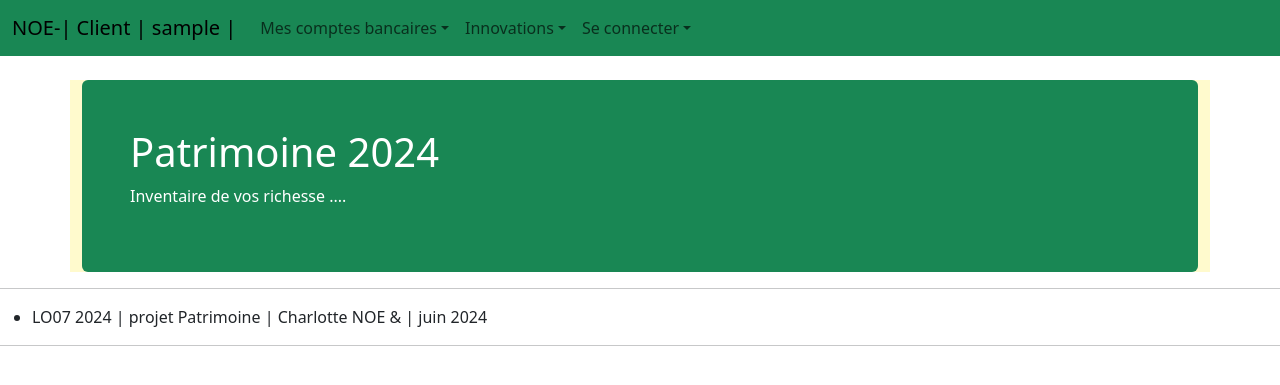
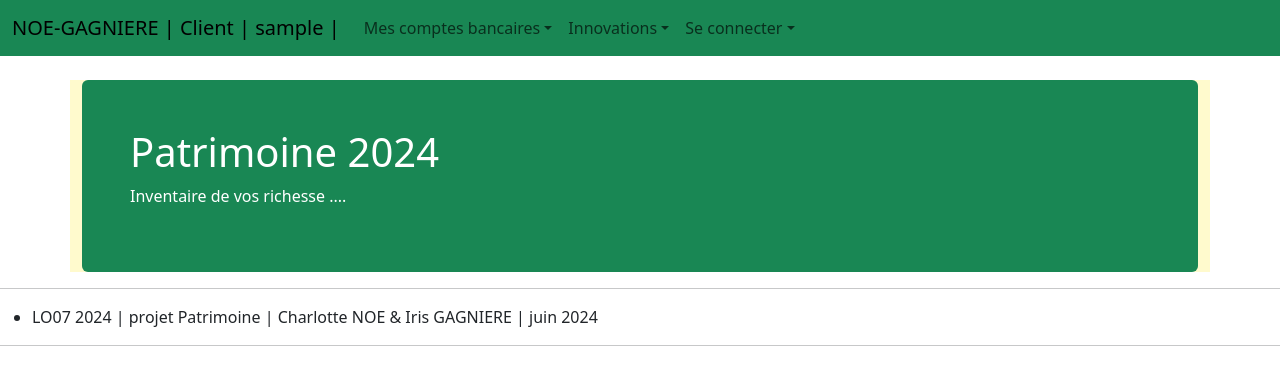
Before and after one commit to CharlotteNoe/ProjetLO07, a PHP site: page /projet/app/router/router1.php in a window 1280 px wide. Shown: the top 385 px of the page. Run offline with PHP 8.4, Linux system fonts and the light colour scheme; the visitor is signed in with stand-in values (Sample User, id 1); data that the repository does not hold is empty.

Commit message:
Ajout de mes noms
Premier push (j'espère que ça va bien se passer haaaa)

```diff
--- a/projet/app/view/fragment/fragmentPatrimoineFooter.html
+++ b/projet/app/view/fragment/fragmentPatrimoineFooter.html
@@ -3,7 +3,7 @@
 <p/>
 <hr/>
 <ul>
-  <li>LO07 2024 | projet Patrimoine | Charlotte NOE &  | juin 2024</li>
+  <li>LO07 2024 | projet Patrimoine | Charlotte NOE & Iris GAGNIERE | juin 2024</li>
 </ul>
 <hr/>
 
--- a/projet/app/view/fragment/fragmentPatrimoineMenu.php
+++ b/projet/app/view/fragment/fragmentPatrimoineMenu.php
@@ -8,13 +8,13 @@ require_once '../model/ModelPersonne.php';
      <?php
      switch ($_SESSION['statut']) {
      case ModelPersonne::ADMINISTRATEUR:
-             echo('<a class="navbar-brand" href="router1.php?action=Accueil">NOE-| Administration | '.$_SESSION['login']. ' | </a>');
+             echo('<a class="navbar-brand" href="router1.php?action=Accueil">NOE-GAGNIERE | Administration | '.$_SESSION['login']. ' | </a>');
      break;
      case ModelPersonne::CLIENT:
-             echo('<a class="navbar-brand" href="router1.php?action=Accueil">NOE-| Client | '.$_SESSION['login']. ' | </a>');
+             echo('<a class="navbar-brand" href="router1.php?action=Accueil">NOE-GAGNIERE | Client | '.$_SESSION['login']. ' | </a>');
      break;
      default:
-             echo('<a class="navbar-brand" href="router1.php?action=Accueil">NOE-|||</a>');
+             echo('<a class="navbar-brand" href="router1.php?action=Accueil">NOE-GAGNIERE | Non connecté |</a>');
      break;
      }
      ?>
```
